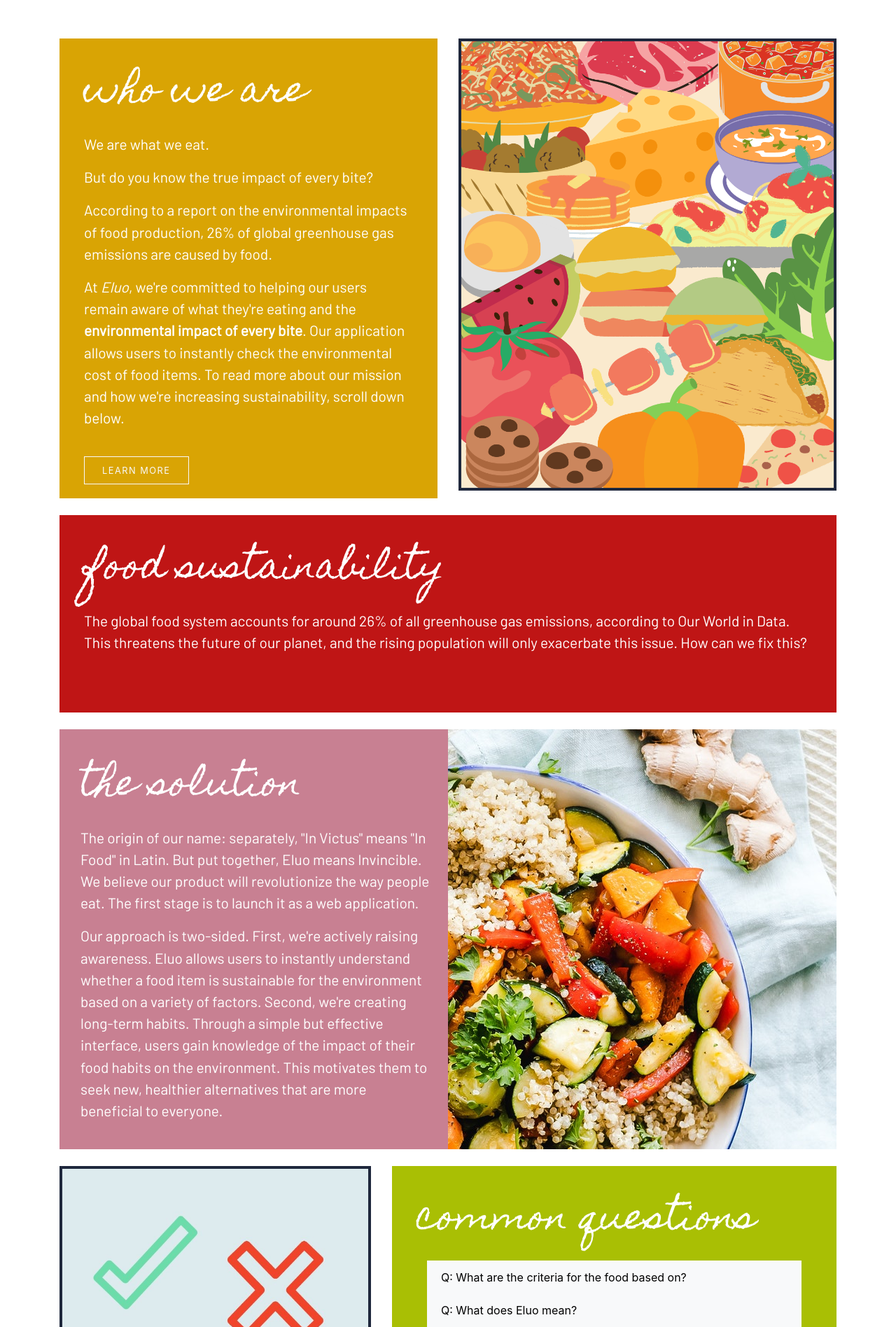
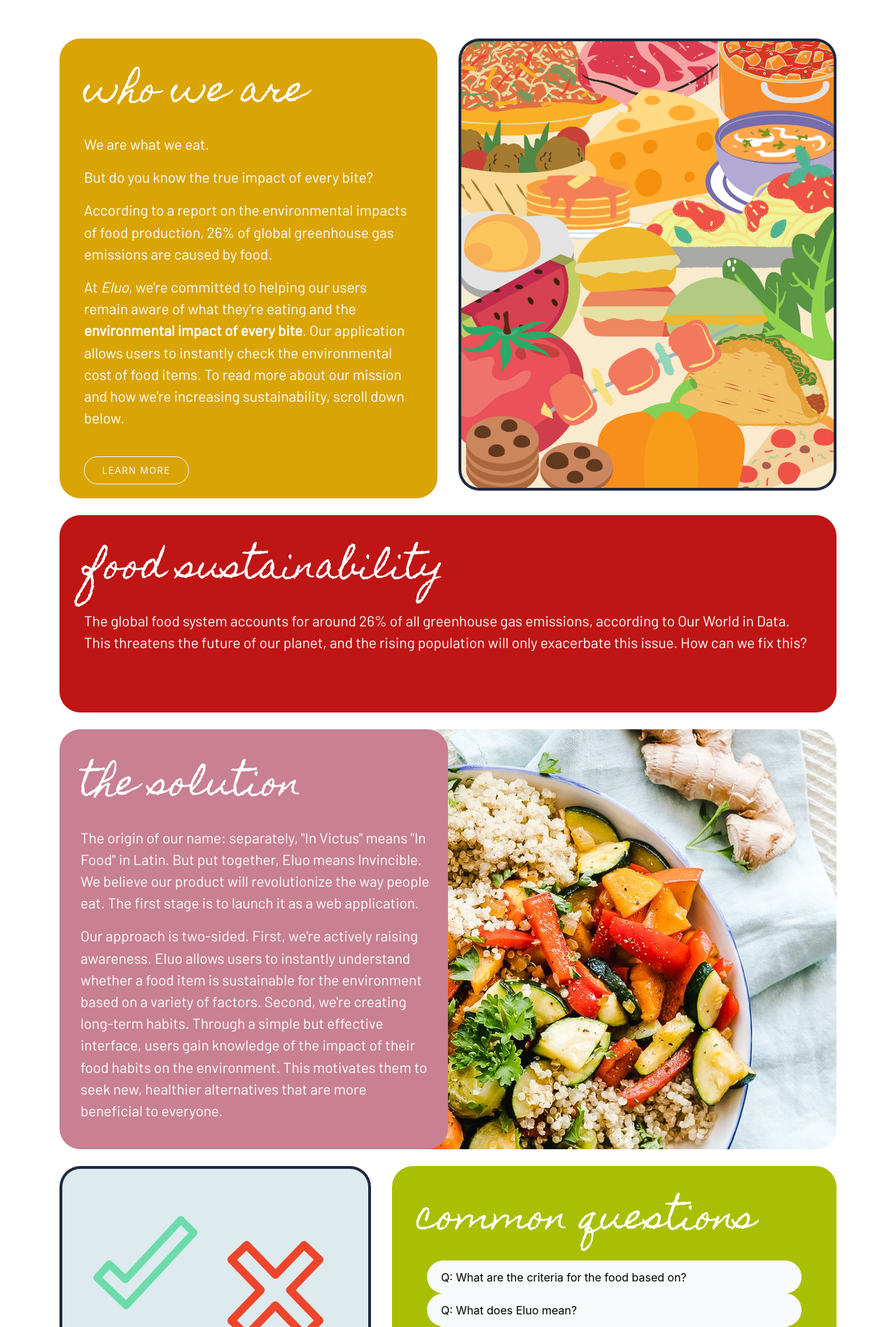
Before and after one commit to graceliu1/eluo, a PHP site: page / in a window 1280 px wide. Shown: the part 801-2697 px from the top of the page at 70% size. Run offline with PHP 8.4, Linux system fonts and the light colour scheme; some libraries are stand-ins or nearby versions; some web fonts are replaced.

Commit message:
Update main_css.css

```diff
--- a/main_css.css
+++ b/main_css.css
@@ -1,6 +1,6 @@
 /***HTML TAG CSS**/
 * {
-    border-radius: 0 !important;
+    border-radius: 30px !important;
 }
 h5, h4, h3, h2, h1, .card-img-overlay{
     font-family: 'Barlow', sans-serif;
```
